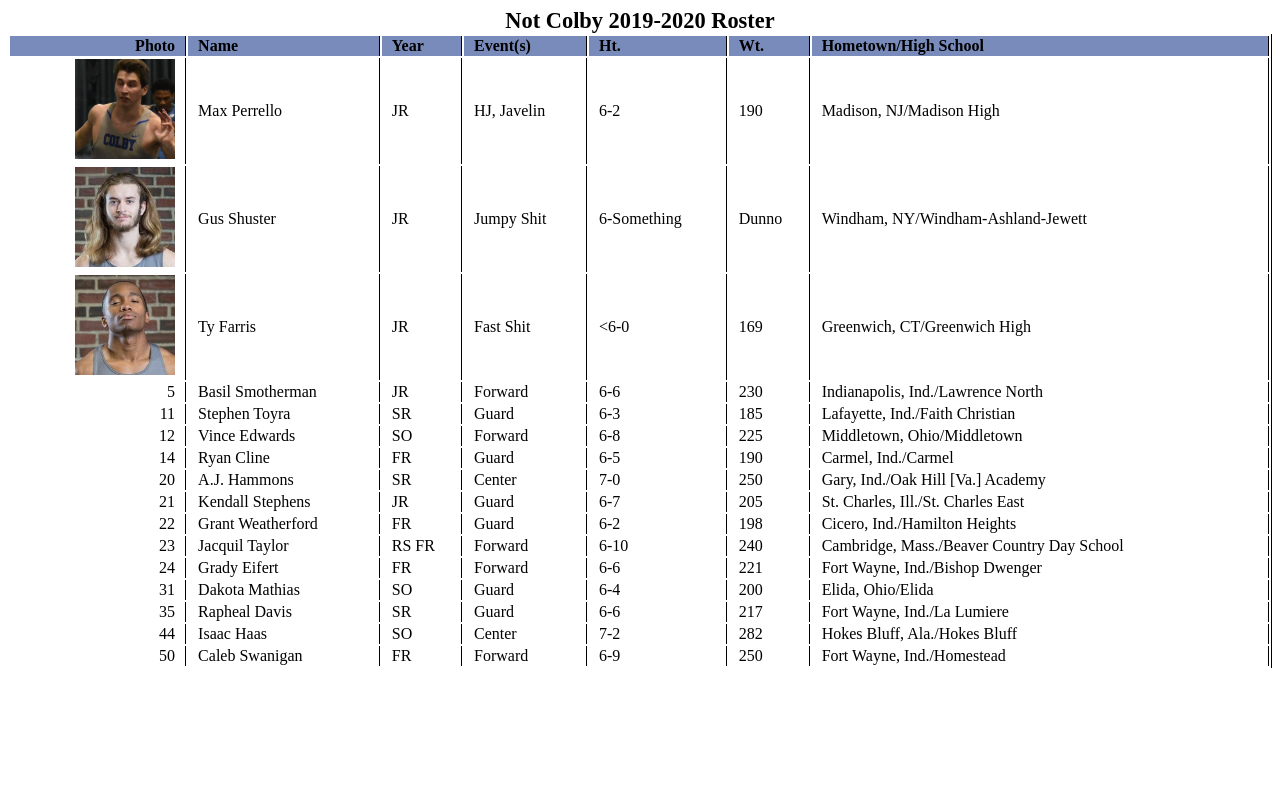
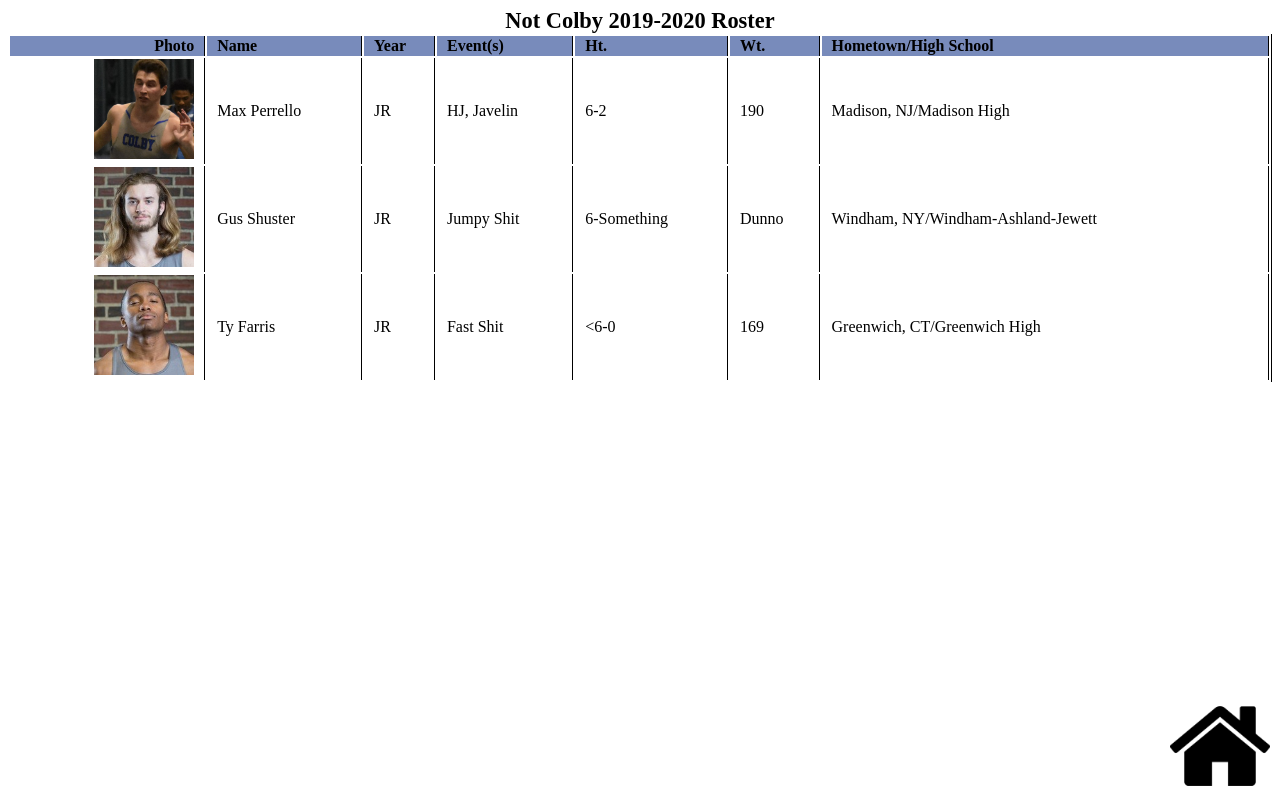
Before and after one commit to maxtheaxe/notcolby.com, a plain HTML site: page roster.html in a window 1280 px wide. Drawn offline with Linux system fonts and the light colour scheme.

Commit message:
homepage + roster

```diff
--- a/assets/css/roster.css
+++ b/assets/css/roster.css
@@ -32,3 +32,12 @@ th:nth-child(1), td:nth-child(1) {
 	text-align: right;
 	padding-right: 10px;
 }
+.home-button {
+	position: fixed;
+	bottom: 0px;
+	right: 0px;
+	padding-right: 10px;
+}
+.home-button:hover {
+	opacity: 0.5;
+}
--- a/roster.html
+++ b/roster.html
@@ -46,123 +46,7 @@
 			<td>169 </td>
 			<td>Greenwich, CT/Greenwich High</td>
 		</tr>
-		<tr>
-			<td>5 </td>
-			<td>Basil Smotherman  </td>
-			<td>JR  </td>
-			<td>Forward </td>
-			<td>6-6 </td>
-			<td>230 </td>
-			<td>Indianapolis, Ind./Lawrence North</td>
-		</tr>
-		<tr>
-			<td>11  </td>
-			<td>Stephen Toyra </td>
-			<td>SR  </td>
-			<td>Guard </td>
-			<td>6-3 </td>
-			<td>185 </td>
-			<td>Lafayette, Ind./Faith Christian</td>
-		</tr>
-		<tr>
-			<td>12  </td>
-			<td>Vince Edwards </td>
-			<td>SO  </td>
-			<td>Forward </td>
-			<td>6-8 </td>
-			<td>225 </td>
-			<td>Middletown, Ohio/Middletown</td>
-		</tr>
-		<tr>
-			<td>14  </td>
-			<td>Ryan Cline  </td>
-			<td>FR  </td>
-			<td>Guard </td>
-			<td>6-5 </td>
-			<td>190 </td>
-			<td>Carmel, Ind./Carmel</td>
-		</tr>
-		<tr>
-			<td>20  </td>
-			<td>A.J. Hammons  </td>
-			<td>SR  </td>
-			<td>Center  </td>
-			<td>7-0 </td>
-			<td>250 </td>
-			<td>Gary, Ind./Oak Hill [Va.] Academy</td>
-		</tr>
-		<tr>
-			<td>21  </td>
-			<td>Kendall Stephens  </td>
-			<td>JR  </td>
-			<td>Guard </td>
-			<td>6-7 </td>
-			<td>205 </td>
-			<td>St. Charles, Ill./St. Charles East</td>
-		</tr>
-		<tr>
-			<td>22  </td>
-			<td>Grant Weatherford </td>
-			<td>FR  </td>
-			<td>Guard </td>
-			<td>6-2 </td>
-			<td>198 </td>
-			<td>Cicero, Ind./Hamilton Heights</td>
-		</tr>
-		<tr>
-			<td>23  </td>
-			<td>Jacquil Taylor  </td>
-			<td>RS FR </td>
-			<td>Forward </td>
-			<td>6-10  </td>
-			<td>240 </td>
-			<td>Cambridge, Mass./Beaver Country Day School</td>
-		</tr>
-		<tr>
-			<td>24  </td>
-			<td>Grady Eifert  </td>
-			<td>FR  </td>
-			<td>Forward </td>
-			<td>6-6 </td>
-			<td>221 </td>
-			<td>Fort Wayne, Ind./Bishop Dwenger</td>
-		</tr>
-		<tr>
-			<td>31  </td>
-			<td>Dakota Mathias  </td>
-			<td>SO  </td>
-			<td>Guard </td>
-			<td>6-4 </td>
-			<td>200 </td>
-			<td>Elida, Ohio/Elida</td>
-		</tr>
-	<tr>
-		<td>35  </td>
-		<td>Rapheal Davis </td>
-		<td>SR  </td>
-		<td>Guard </td>
-		<td>6-6 </td>
-		<td>217 </td>
-		<td>Fort Wayne, Ind./La Lumiere</td>
-	</tr>
-	<tr>
-		<td>44  </td>
-		<td>Isaac Haas  </td>
-		<td>SO  </td>
-		<td>Center  </td>
-		<td>7-2 </td>
-		<td>282 </td>
-		<td>Hokes Bluff, Ala./Hokes Bluff</td>
-	</tr>
-	<tr>
-		<td>50  </td>
-		<td>Caleb Swanigan  </td>
-		<td>FR  </td>
-		<td>Forward </td>
-		<td>6-9 </td>
-		<td>250 </td>
-		<td>Fort Wayne, Ind./Homestead</td>
-	</tr>
 	</table>
+	<a href="index.html" class="home-button"><img src="assets/images/home.png" height="100" width="100"></a>
 </body>
 </html>
```
Also changed, not shown: index.html (+3 -2 lines), assets/images/home.png (added).
